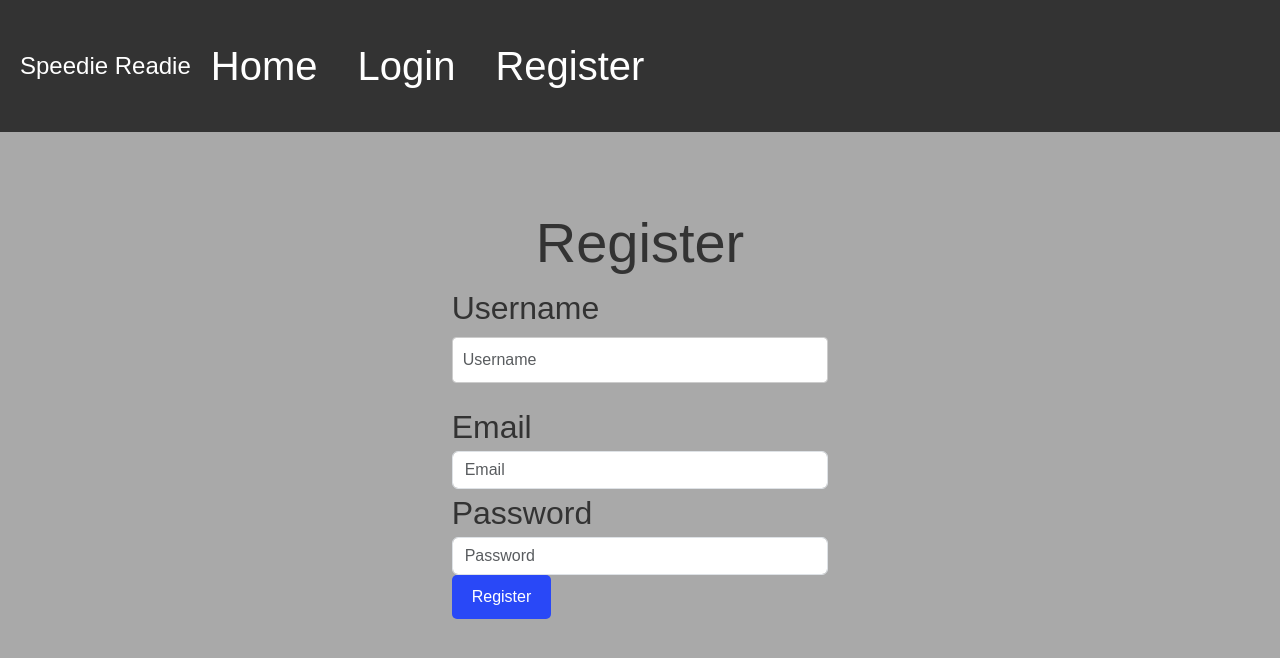
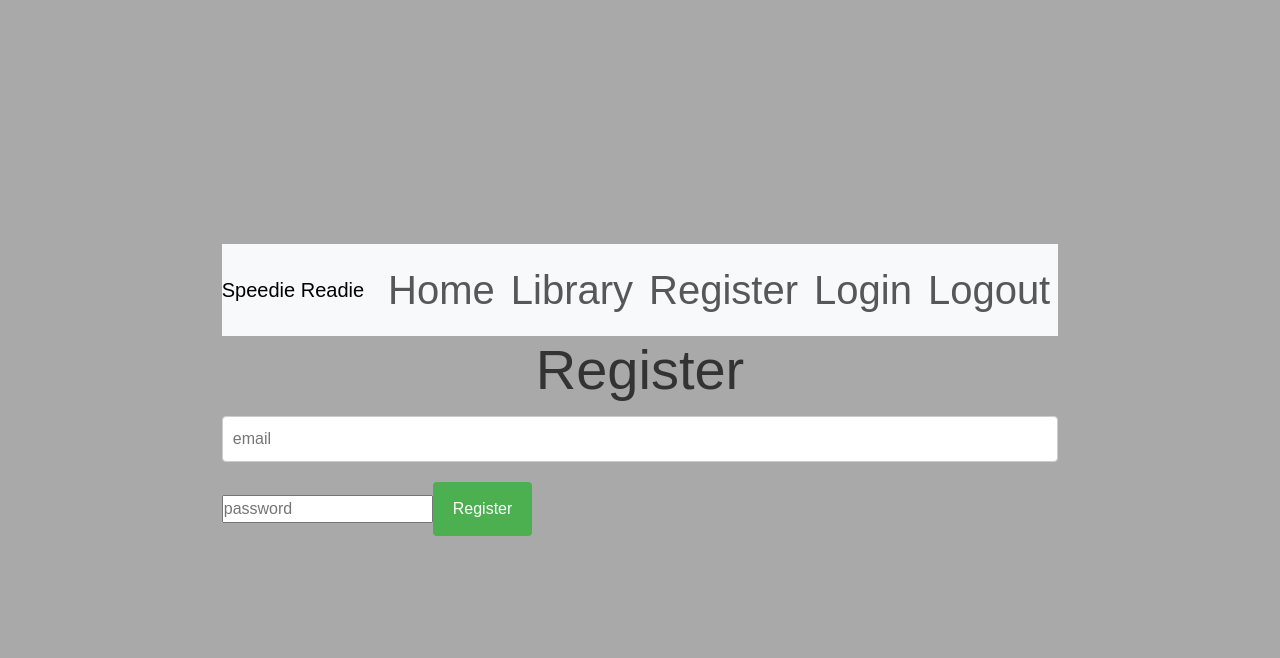
Before and after one commit to Juno-whut/SpeedieReadie-Webapp, a React (Vite) app in the folder speedreadingapp/frontend/: page /register in a window 1280 px wide. Shown: the top 658 px of the page. Built offline with nearby package versions, Linux system fonts and the light colour scheme; no server answers.

Commit message:
these all currently work and have firebase auth

```diff
--- a/speedreadingapp/frontend/package.json
+++ b/speedreadingapp/frontend/package.json
@@ -14,6 +14,7 @@
     "axios": "^1.7.2",
     "bootstrap": "^5.3.3",
     "firebase": "^10.12.3",
+    "js-cookie": "^3.0.5",
     "react": "^18.3.1",
     "react-bootstrap": "^2.10.4",
     "react-dom": "^18.3.1",
@@ -21,6 +22,7 @@
     "react-router-dom": "^6.24.1"
   },
   "devDependencies": {
+    "@types/js-cookie": "^3.0.6",
     "@types/react": "^18.3.3",
     "@types/react-dom": "^18.3.0",
     "@typescript-eslint/eslint-plugin": "^7.13.1",
--- a/speedreadingapp/frontend/src/App.tsx
+++ b/speedreadingapp/frontend/src/App.tsx
@@ -1,5 +1,5 @@
 import React from 'react';
-import { BrowserRouter as Router, Route, Routes } from 'react-router-dom';
+import { createBrowserRouter, RouterProvider, Routes, Route } from 'react-router-dom';
 import HomePage from './pages/HomePage';
 import Library from './pages/Library';
 import AddText from './pages/AddText';
@@ -9,22 +9,53 @@ import EditText from './pages/EditText';
 import Login from './pages/Login'
 import Register from './pages/Register'
 import NavBar from './components/NavBar';
+import firebaseConfig from './config/firebaseConfig';
+import { initializeApp } from 'firebase/app';
+
+const app = initializeApp(firebaseConfig);
+
 
 const App: React.FC = () => {
+  const router = createBrowserRouter([
+    {
+      path: "/",
+      element: <HomePage />
+    },
+    {
+      path: "/login",
+      element: <Login />
+    },
+    {
+      path: "/register",
+      element: <Register />
+    },
+    {
+      path: "/library",
+      element: <Library />
+    },
+    {
+      path: "/addtext",
+      element: <AddText />
+    },
+    {
+      path: "/importfromfile",
+      element: <ImportFromFile />
+    },
+    {
+      path: "/importfromurl",
+      element: <ImportFromURL />
+    },
+    {
+      path: "/edittext/:title",
+      element: <EditText />
+    },
+  ])
+
   return (
-    <Router>
+    <>
       <NavBar />
-      <Routes>
-        <Route path="/" element={<HomePage />} />
-        <Route path="/login" element={<Login />} />
-        <Route path="/register" element={<Register />} />
-        <Route path="/library" element={<Library />} />
-        <Route path="/addtext" element={<AddText />} />
-        <Route path="/importfromfile" element={<ImportFromFile />} />
-        <Route path="/importfromurl" element={<ImportFromURL />} />
-        <Route path="/edittext/:title" element={<EditText />} />
-      </Routes>
-    </Router>
+      <RouterProvider router={router}></RouterProvider>
+    </>
   );
 };
 
--- a/speedreadingapp/frontend/src/components/NavBar.tsx
+++ b/speedreadingapp/frontend/src/components/NavBar.tsx
@@ -1,79 +1,30 @@
-import React, { useState, useEffect } from 'react';
-import { Link } from 'react-router-dom';
-import { getAuth, onAuthStateChanged, signOut } from 'firebase/auth';
-import '../styles/NavBar.css';
+import React from 'react';
+import { Navbar, Nav, NavDropdown } from 'react-bootstrap';
+import { signOut, getAuth } from 'firebase/auth';
 
-const NavBar: React.FC = () => {
-  const [isOpen, setIsOpen] = useState(false);
-  const [user, setUser] = useState<any>(null);
 
-  const handleToggle = () => {
-    setIsOpen(!isOpen);
-  };
-
-  const handleLogout = async () => {
-    const auth = getAuth();
+const NavBar = () => {
+  async function handleSignOut() {
     try {
-      await signOut(auth);
-      setUser(null);
-      console.log("User logged out");
+      await signOut(getAuth());
     } catch (error) {
-      console.error("Logout failed:", error);
+      console.log(error)
     }
-  };
-
-  useEffect(() => {
-    const auth = getAuth();
-    onAuthStateChanged(auth, (user) => {
-      if (user) {
-        setUser(user);
-        console.log("User signed in:", user);
-      } else {
-        setUser(null);
-        console.log("No user signed in");
-      }
-    });
-  }, []);
-
+  }
   return (
-    <nav className="navbar">
-      <div className="navbar-container">
-        <Link to="/" className="navbar-logo">Speedie Readie</Link>
-        <div className="navbar-right">
-          <Link to="/" className="nav-item">Home</Link>
-          {user ? (
-            <>
-              <Link to="/profile" className="nav-item">Profile</Link>
-              <Link to="/library" className="nav-item">Library</Link>
-              <Link to="/" className="nav-item" onClick={handleLogout}>Logout</Link>
-            </>
-          ) : (
-            <>
-              <Link to="/login" className="nav-item">Login</Link>
-              <Link to="/register" className="nav-item">Register</Link>
-            </>
-          )}
-        </div>
-        <button className="navbar-toggle" onClick={handleToggle}>
-          ☰
-        </button>
-      </div>
-      <div className={`mobile-menu ${isOpen ? 'show' : ''}`}>
-        <Link to="/" className="nav-item" onClick={handleToggle}>Home</Link>
-        {user ? (
-          <>
-            <Link to="/profile" className="nav-item" onClick={handleToggle}>Profile</Link>
-            <Link to="/library" className="nav-item" onClick={handleToggle}>Library</Link>
-            <Link to="/" className="nav-item" onClick={() => { handleLogout(); handleToggle(); }}>Logout</Link>
-          </>
-        ) : (
-          <>
-            <Link to="/login" className="nav-item" onClick={handleToggle}>Login</Link>
-            <Link to="/register" className="nav-item" onClick={handleToggle}>Register</Link>
-          </>
-        )}
-      </div>
-    </nav>
+    <Navbar bg="light" expand="lg">
+      <Navbar.Brand href="/">Speedie Readie</Navbar.Brand>
+      <Navbar.Toggle aria-controls="basic-navbar-nav" />
+      <Navbar.Collapse id="basic-navbar-nav">
+        <Nav className="mr-auto">
+          <Nav.Link href="/">Home</Nav.Link>
+          <Nav.Link href="/library">Library</Nav.Link>
+          <Nav.Link href="/register">Register</Nav.Link>
+          <Nav.Link href="/login">Login</Nav.Link>
+          <Nav.Link href="/logout">Logout</Nav.Link>
+        </Nav>
+      </Navbar.Collapse>
+    </Navbar>
   );
 };
 
--- a/speedreadingapp/frontend/src/config/firebaseConfig.ts
+++ b/speedreadingapp/frontend/src/config/firebaseConfig.ts
@@ -1,9 +1,4 @@
-// src/firebaseConfig.ts
-import { initializeApp } from 'firebase/app';
-import { getAuth, onAuthStateChanged } from 'firebase/auth';
-import { getFirestore } from 'firebase/firestore';
-
-const firebaseConfig = {
+export default {
   apiKey: import.meta.env.VITE_FIREBASE_API_KEY,
   authDomain: import.meta.env.VITE_FIREBASE_AUTH_DOMAIN,
   projectId: import.meta.env.VITE_FIREBASE_PROJECT_ID,
@@ -11,20 +6,3 @@ const firebaseConfig = {
   messagingSenderId: import.meta.env.VITE_FIREBASE_MESSAGING_SENDER_ID,
   appId: import.meta.env.VITE_FIREBASE_APP_ID,
 };
-
-const app = initializeApp(firebaseConfig);
-const auth = getAuth(app);
-
-const checkAuthState = (setUser: (user: any) => void) => {
-  onAuthStateChanged(auth, (user) => {
-    if (user) {
-      setUser(user);
-    } else {
-      setUser(null);
-    }
-  });
-};
-
-const db = getFirestore(app);
-
-export { auth, db, checkAuthState };
--- a/speedreadingapp/frontend/src/pages/HomePage.tsx
+++ b/speedreadingapp/frontend/src/pages/HomePage.tsx
@@ -1,12 +1,9 @@
-// src/pages/HomePage.tsx
 import React from 'react';
-import Navigation from '../components/NavBar';
 import { Container, Row, Col } from 'react-bootstrap';
 
 const HomePage: React.FC = () => {
   return (
     <>
-      <Navigation />
       <Container>
         <Row className="justify-content-md-center">
           <Col md="auto">
--- a/speedreadingapp/frontend/src/pages/Login.tsx
+++ b/speedreadingapp/frontend/src/pages/Login.tsx
@@ -1,51 +1,39 @@
 // src/pages/Login.tsx
-
 import React, { useState } from 'react';
 import { useNavigate } from 'react-router-dom';
-import { signInWithEmailAndPassword } from 'firebase/auth';
-import { auth } from '../config/firebaseConfig';
+import { getAuth, signInWithEmailAndPassword } from 'firebase/auth';
+import TextInput from '../components/TextInput';
 import Button from '../components/Button';
-import TextInput from '../components/TextInput';
 
 const Login: React.FC = () => {
   const [email, setEmail] = useState('');
   const [password, setPassword] = useState('');
+  const auth = getAuth();
   const navigate = useNavigate();
 
-  const handleLogin = async (e: React.FormEvent) => {
-    e.preventDefault();
-    try {
-      await signInWithEmailAndPassword(auth, email, password);
-      navigate('/profile');
-    } catch (error) {
-      console.error("Login failed:", error);
-    }
-  };
+  async function handleLogin(event: React.FormEvent) {
+    event.preventDefault();
+    signInWithEmailAndPassword(auth, email, password)
+      .then ((userCredential) => {
+        const user = userCredential.user;
+        navigate('/Library');
+      })
+      .catch((error) => {
+        const errorCode = error.code;
+        const errorMessage = error.message;
+        console.log(errorCode, errorMessage);
+      })
+  }
 
   return (
-    <div className="container mt-5">
+    <div>
       <h1>Login</h1>
       <form onSubmit={handleLogin}>
-        <TextInput
-          id="email"
-          label="Email"
-          type="email"
-          value={email}
-          onChange={(e) => setEmail(e.target.value)}
-          placeholder="Email"
-        />
-        <TextInput
-          id="password"
-          label="Password"
-          type="password"
-          value={password}
-          onChange={(e) => setPassword(e.target.value)}
-          placeholder="Password"
-        />
-        <Button type="submit">Login</Button>
+        <input onChange={(e) => setEmail(e.target.value)} type="text" placeholder="email" />
+        <input onChange={(e) => setPassword(e.target.value)} type="password" placeholder="password" />
+        <button type="submit">Login</button>
       </form>
     </div>
   );
 };
-
 export default Login;
--- a/speedreadingapp/frontend/src/pages/Register.tsx
+++ b/speedreadingapp/frontend/src/pages/Register.tsx
@@ -1,58 +1,35 @@
-// src/pages/Register.tsx
-
 import React, { useState } from 'react';
 import { useNavigate } from 'react-router-dom';
-import { createUserWithEmailAndPassword } from 'firebase/auth';
-import { auth } from '../config/firebaseConfig';
-import Button from '../components/Button';
+import { getAuth, createUserWithEmailAndPassword } from 'firebase/auth';
 import TextInput from '../components/TextInput';
 
 const Register: React.FC = () => {
   const [email, setEmail] = useState('');
   const [password, setPassword] = useState('');
-  const [username, setUsername] = useState('');
+  const auth = getAuth();
   const navigate = useNavigate();
 
-  const handleRegister = async (e: React.FormEvent) => {
-    e.preventDefault();
-    try {
-      await createUserWithEmailAndPassword(auth, email, password);
-      // Update user profile with username if necessary
-      navigate('/profile');
-    } catch (error) {
-      console.error("Registration failed:", error);
-    }
-  };
+  async function handleRegister(event: React.FormEvent) {
+    event.preventDefault();
+    createUserWithEmailAndPassword(auth, email, password)
+      .then ((userCredential) => {
+        const user = userCredential.user;
+        navigate('/login');
+      })
+      .catch((error) => {
+        const errorCode = error.code;
+        const errorMessage = error.message;
+        console.log(errorCode, errorMessage);
+      })
+  }
 
   return (
-    <div className="container mt-5">
+    <div>
       <h1>Register</h1>
       <form onSubmit={handleRegister}>
-        <TextInput
-          id="username"
-          label="Username"
-          type="text"
-          value={username}
-          onChange={(e) => setUsername(e.target.value)}
-          placeholder="Username"
-        />
-        <TextInput
-          id="email"
-          label="Email"
-          type="email"
-          value={email}
-          onChange={(e) => setEmail(e.target.value)}
-          placeholder="Email"
-        />
-        <TextInput
-          id="password"
-          label="Password"
-          type="password"
-          value={password}
-          onChange={(e) => setPassword(e.target.value)}
-          placeholder="Password"
-        />
-        <Button type="submit">Register</Button>
+        <input onChange={(e) => setEmail(e.target.value)} type="text" placeholder="email" />
+        <input onChange={(e) => setPassword(e.target.value)} type="password" placeholder="password" />
+        <button type="submit">Register</button>
       </form>
     </div>
   );
```
Also changed, not shown: 1 other file (tests, documents, lock files or other folders).
